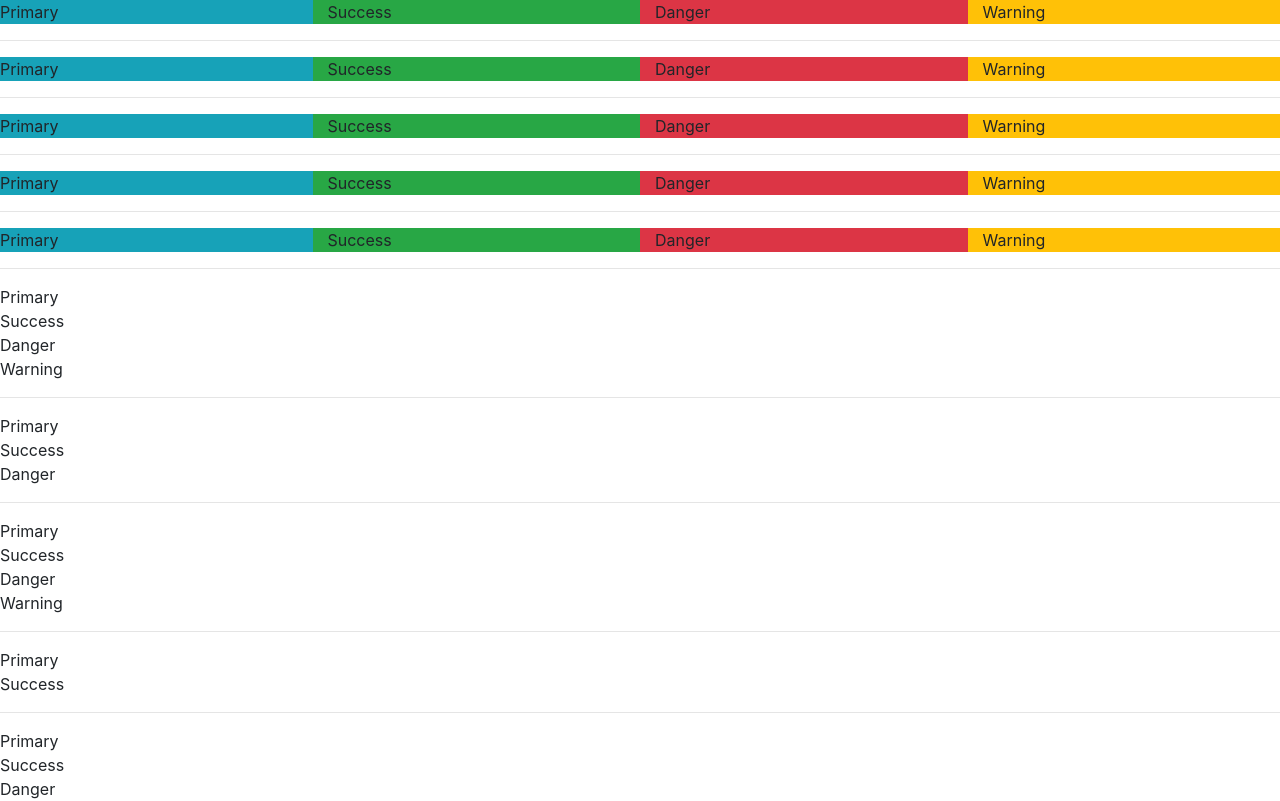
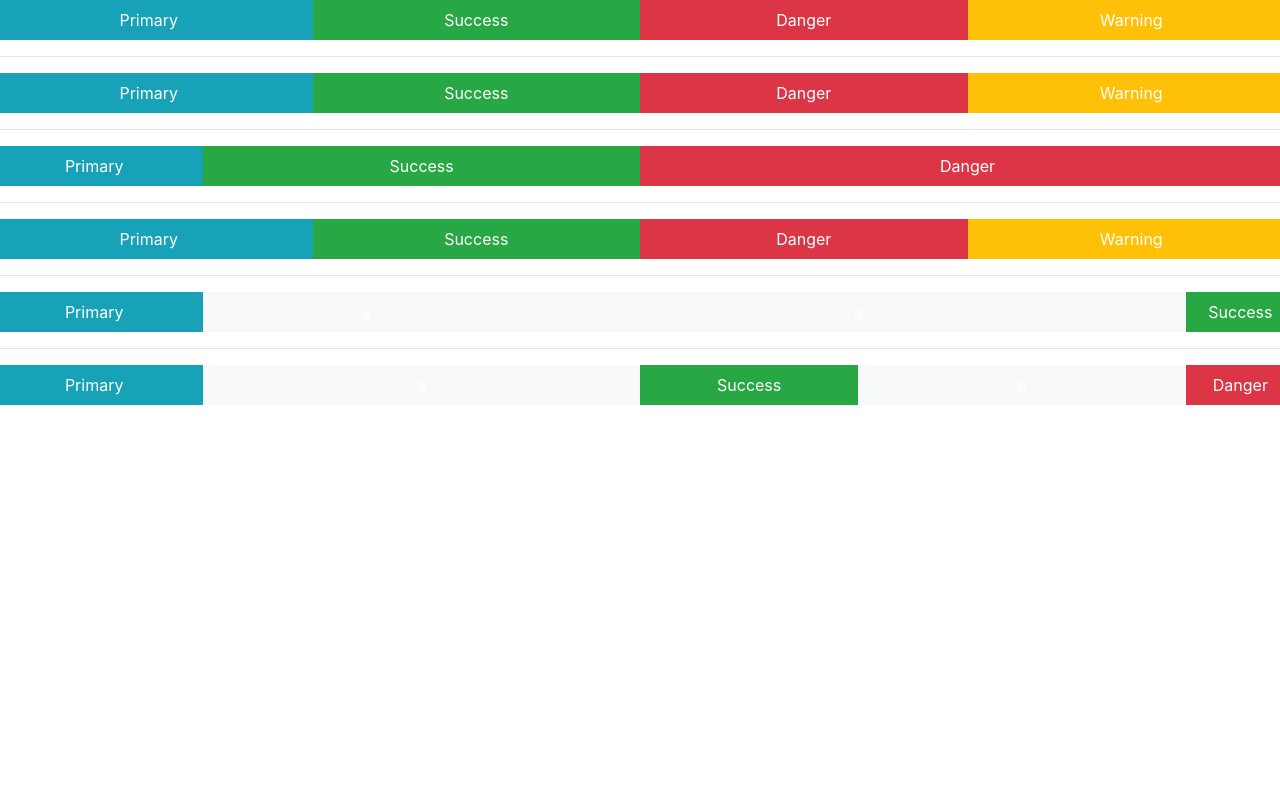
Before and after one commit to butterfly930/holbertonschool-web_front_end, a plain HTML site: page Bootstrap/1-index.html in a window 1280 px wide. Drawn offline with nearby package versions, Linux system fonts and the light colour scheme.

Commit message:
bootstrap's project last commit

```diff
--- a/Bootstrap/1-index.html
+++ b/Bootstrap/1-index.html
@@ -1,96 +1,99 @@
 <!DOCTYPE html>
 <html lang="en" dir="ltr">
+
 <head>
     <meta charset="utf-8">
     <meta name="viewport" content="width=device-width, initial-scale=1, viewport-fit=cover">
     <title>Holberton - Web Stack - Bootstrap</title>
     <meta name="description" content="Bootstrap is a free and open-source CSS framework">
 
-        <link rel="stylesheet" href="https://stackpath.bootstrapcdn.com/bootstrap/4.4.1/css/bootstrap.min.css" integrity="sha384-Vkoo8x4CGsO3+Hhxv8T/Q5PaXtkKtu6ug5TOeNV6gBiFeWPGFN9MuhOf23Q9Ifjh" crossorigin="anonymous">
+    <link rel="stylesheet" href="https://stackpath.bootstrapcdn.com/bootstrap/4.4.1/css/bootstrap.min.css"
+        integrity="sha384-Vkoo8x4CGsO3+Hhxv8T/Q5PaXtkKtu6ug5TOeNV6gBiFeWPGFN9MuhOf23Q9Ifjh" crossorigin="anonymous">
 </head>
+
 <body>
+    <div class="big-container">
         <div class="row">
-            <div class="col-xs-12 col-sm-12 col-md-12 col-lg-12 col-xl-3 bg-info">Primary</div>
-            <div class="col-xs-12 col-sm-12 col-md-12 col-lg-12 col-xl-3 bg-success">Success</div>
-            <div class="col-xs-12 col-sm-12 col-md-12 col-lg-12 col-xl-3 bg-danger">Danger</div>
-            <div class="col-xs-12 col-sm-12 col-md-12 col-lg-12 col-xl-3 bg-warning">Warning</div>
+            <div class="col-xs-12 col-sm-12 col-md-12 col-lg-12 col-xl-3 bg-info p-2 bg-primary text-center text-white">
+                Primary</div>
+            <div
+                class="col-xs-12 col-sm-12 col-md-12 col-lg-12 col-xl-3 bg-success p-2 bg-primary text-center text-white">
+                Success</div>
+            <div
+                class="col-xs-12 col-sm-12 col-md-12 col-lg-12 col-xl-3 bg-danger p-2 bg-primary text-center text-white">
+                Danger</div>
+            <div
+                class="col-xs-12 col-sm-12 col-md-12 col-lg-12 col-xl-3 bg-warning p-2 bg-primary text-center text-white">
+                Warning</div>
+        </div>
+
+        <hr />
+        <div class="row">
+            <div class="col-xs-12 col-sm-3 col-md-3 col-lg-3 col-xl-3 bg-info p-2 bg-primary text-center text-white">
+                Primary</div>
+            <div class="col-xs-12 col-sm-3 col-md-3 col-lg-3 col-xl-3 bg-success p-2 bg-primary text-center text-white">
+                Success</div>
+            <div class="col-xs-12 col-sm-3 col-md-3 col-lg-3 col-xl-3 bg-danger p-2 bg-primary text-center text-white">
+                Danger</div>
+            <div class="col-xs-12 col-sm-3 col-md-3 col-lg-3 col-xl-3 bg-warning p-2 bg-primary text-center text-white">
+                Warning</div>
         </div>
 
         <hr />
 
         <div class="row">
-            <div class="col-xs-12 col-sm-3 col-md-3 col-lg-3 col-xl-3 bg-info">Primary</div>
-            <div class="col-xs-12 col-sm-3 col-md-3 col-lg-3 col-xl-3 bg-success">Success</div>
-            <div class="col-xs-12 col-sm-3 col-md-3 col-lg-3 col-xl-3 bg-danger">Danger</div>
-            <div class="col-xs-12 col-sm-3 col-md-3 col-lg-3 col-xl-3 bg-warning">Warning</div>
+            <div class="col-xs-12 col-sm-12 col-md-12 col-lg-12 col-xl-2 bg-info p-2 bg-primary text-center text-white">
+                Primary</div>
+            <div
+                class="col-xs-12 col-sm-12 col-md-12 col-lg-12 col-xl-4 bg-success p-2 bg-primary text-center text-white">
+                Success</div>
+            <div
+                class="col-xs-12 col-sm-12 col-md-12 col-lg-12 col-xl-6 bg-danger p-2 bg-primary text-center text-white">
+                Danger</div>
         </div>
 
         <hr />
 
         <div class="row">
-            <div class="col-xs-12 col-sm-3 col-md-3 col-lg-3 col-xl-3 bg-info">Primary</div>
-            <div class="col-xs-12 col-sm-3 col-md-3 col-lg-3 col-xl-3 bg-success">Success</div>
-            <div class="col-xs-12 col-sm-3 col-md-3 col-lg-3 col-xl-3 bg-danger">Danger</div>
-            <div class="col-xs-12 col-sm-3 col-md-3 col-lg-3 col-xl-3 bg-warning">Warning</div>
+            <div
+                class="col-3 col-xs-3 col-sm-3 col-md-3 col-lg-3 col-xl-3 bg-info p-2 bg-primary text-center text-white">
+                Primary</div>
+            <div
+                class="col-3 col-xs-3 col-sm-3 col-md-3 col-lg-3 col-xl-3 bg-success p-2 bg-primary text-center text-white">
+                Success</div>
+            <div
+                class="col-3 col-xs-3 col-sm-3 col-md-3 col-lg-3 col-xl-3 bg-danger p-2 bg-primary text-center text-white">
+                Danger</div>
+            <div
+                class="col-3 col-xs-3 col-sm-3 col-md-3 col-lg-3 col-xl-3 bg-warning p-2 bg-primary text-center text-white">
+                Warning</div>
         </div>
 
         <hr />
 
         <div class="row">
-            <div class="col-xs-12 col-sm-3 col-md-3 col-lg-3 col-xl-3 bg-info">Primary</div>
-            <div class="col-xs-12 col-sm-3 col-md-3 col-lg-3 col-xl-3 bg-success">Success</div>
-            <div class="col-xs-12 col-sm-3 col-md-3 col-lg-3 col-xl-3 bg-danger">Danger</div>
-            <div class="col-xs-12 col-sm-3 col-md-3 col-lg-3 col-xl-3 bg-warning">Warning</div>
+            <div class="col-xs-12 col-sm-12 col-md-2 col-lg-3 col-xl-2 bg-info p-2 bg-primary text-center text-white">
+                Primary</div>
+            <div class="col d-none d-md-block col-lg-3 col-xl-3 bg-light p-2 bg-primary text-center text-white">a</div>
+            <div class="col d-none d-md-block col-lg-3 col-xl-6 bg-light p-2 bg-primary text-center text-white">a</div>
+            <div
+                class="col-xs-12 col-sm-12 col-md-1 col-lg-3 col-xl-1 bg-success p-2 bg-primary text-center text-white">
+                Success</div>
         </div>
 
         <hr />
-
         <div class="row">
-            <div class="col-xs-12 col-sm-3 col-md-3 col-lg-3 col-xl-3 bg-info">Primary</div>
-            <div class="col-xs-12 col-sm-3 col-md-3 col-lg-3 col-xl-3 bg-success">Success</div>
-            <div class="col-xs-12 col-sm-3 col-md-3 col-lg-3 col-xl-3 bg-danger">Danger</div>
-            <div class="col-xs-12 col-sm-3 col-md-3 col-lg-3 col-xl-3 bg-warning">Warning</div>
+            <div class="col-xs-12 col-sm-12 col-md-2 col-lg-2 col-xl-2 bg-info p-2 bg-primary text-center text-white">
+                Primary</div>
+            <div class="col d-none d-md-block col-lg-4 col-xl-4 bg-light p-2 bg-primary text-center text-white">a</div>
+            <div
+                class="col-xs-12 col-sm-12 col-md-2 col-lg-2 col-xl-2 bg-success p-2 bg-primary text-center text-white">
+                Success</div>
+            <div class="col d-none d-md-block col-lg-3 col-xl-3 bg-light p-2 bg-primary text-center text-white">a</div>
+            <div class="col-xs-12 col-sm-12 col-md-1 col-lg-1 col-xl-1 bg-danger p-2 bg-primary text-center text-white">
+                Danger</div>
         </div>
-
-        <hr />
-
-        <div>
-            <div>Primary</div>
-            <div>Success</div>
-            <div>Danger</div>
-            <div>Warning</div>
-        </div>
-
-        <hr />
-
-        <div>
-            <div>Primary</div>
-            <div>Success</div>
-            <div>Danger</div>
-        </div>
-
-        <hr />
-
-        <div>
-            <div>Primary</div>
-            <div>Success</div>
-            <div>Danger</div>
-            <div>Warning</div>
-        </div>
-
-        <hr/>
-
-        <div>
-            <div>Primary</div>
-            <div>Success</div>
-        </div>
-
-        <hr/>
-
-        <div>
-            <div>Primary</div>
-            <div>Success</div>
-            <div>Danger</div>
     </div>
 </body>
+
 </html>
```
Also changed, not shown: Bootstrap/3-index.html (+108 -54 lines). Lines whose indentation alone changed are shown as unchanged.
